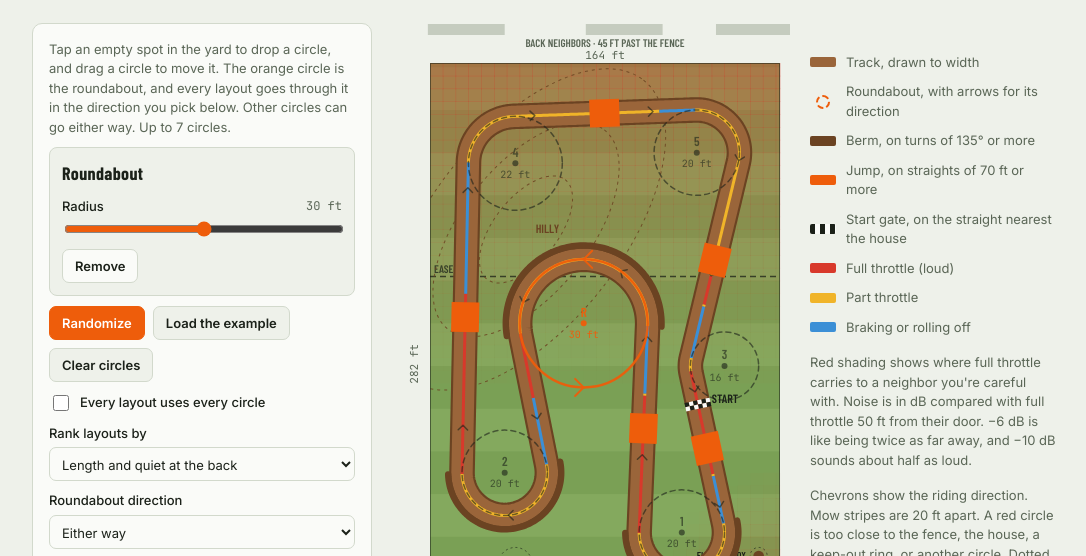
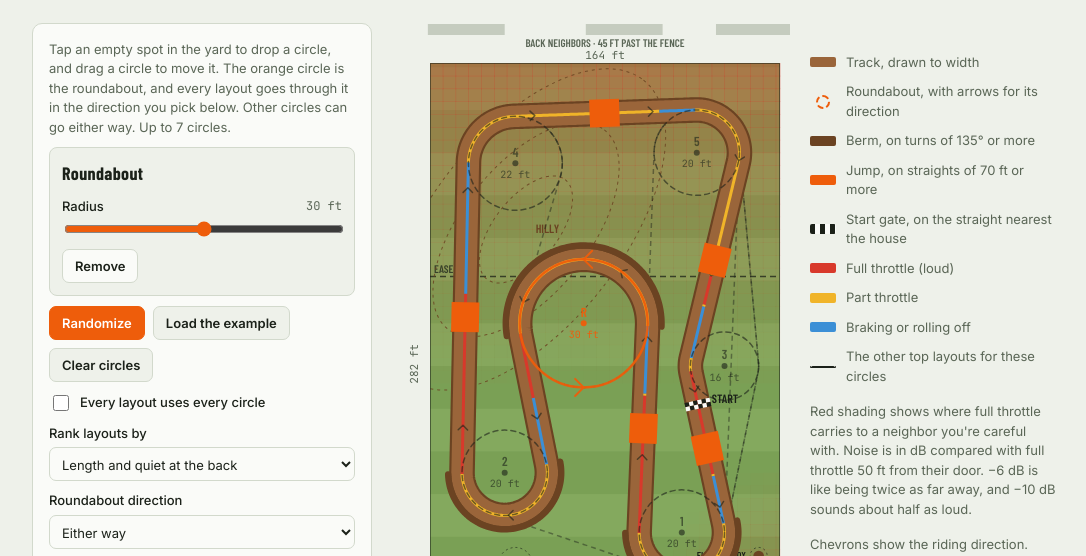
Before and after one commit to nosv1/back-yard-dirt-track, a website: page index.html in a window 1280 px wide. Shown: the part 185-741 px from the top of the page, without its empty margins (64-1150 px from the left). Drawn offline with nearby package versions, Linux system fonts and the light colour scheme.

Commit message:
Show the other top layouts as faint dashed lines under the selected one
Co-Authored-By: Claude Opus 5.5 <noreply@anthropic.com>

```diff
--- a/index.html
+++ b/index.html
@@ -237,6 +237,7 @@ details.more[open] summary { margin-bottom: 12px; }
       <div class="k"><span class="sw" style="background: var(--loud)"></span>Full throttle (loud)</div>
       <div class="k"><span class="sw" style="background: var(--part)"></span>Part throttle</div>
       <div class="k"><span class="sw" style="background: var(--cool)"></span>Braking or rolling off</div>
+      <div class="k"><span class="sw" style="background: none; border-top: 2px dashed var(--fg); height: 0"></span>The other top layouts for these circles</div>
       <p>Red shading shows where full throttle carries to a neighbor you're careful with. Noise is in dB compared with full throttle 50 ft from their door. −6 dB is like being twice as far away, and −10 dB sounds about half as loud.</p>
       <p>Chevrons show the riding direction. Mow stripes are 20 ft apart. A red circle is too close to the fence, the house, a keep-out ring, or another circle. Dotted rings are keep-outs around the fire pit and electrical box. Brown contours mark the hilly area, which doesn't block anything yet.</p>
     </div>
@@ -996,7 +997,7 @@ function randomCircles(rand, width) {
 /** @typedef {{ nbs: Neighbor[], concerns: Concerns, gaps: Gaps, quietFrom: number, noiseMap: boolean }} Overlay */
 /**
  * @typedef {{ thumb: boolean, width: number, track: Track | null, sim: Sim | null, rings: Rings | null,
- *   overlay: Overlay | null }} YardOpts
+ *   overlay: Overlay | null, ghosts?: Track[] }} YardOpts
  */
 /** @typedef {{ ox: number, oy: number, s: number }} Geo */
 /** @typedef {{ x: number, y: number, r: number }} CircleSpec */
@@ -1400,6 +1401,23 @@ function drawRingLabel(pen, c, rings) {
   ctx.fillText(String(Math.round(c.r)) + ' ft', px(pen, c.x), py(pen, c.y) + 12);
 }
 
+/** The other layouts for the same circles, as thin faint centerlines. @param {Pen} pen @param {Track[]} list */
+function drawGhosts(pen, list) {
+  check(list.length <= BATCH, 'at most one batch of ghost layouts');
+  const ctx = pen.ctx;
+  ctx.save();
+  ctx.globalAlpha = 0.45; ctx.strokeStyle = pen.col.fg; ctx.lineWidth = 1.5; ctx.setLineDash([5, 4]);
+  for (const tr of list) {
+    check(tr.samples.length > 1, 'a ghost layout needs points');
+    ctx.beginPath();
+    tr.samples.forEach((p, i) => {
+      if (i === 0) { ctx.moveTo(px(pen, p.x), py(pen, p.y)); } else { ctx.lineTo(px(pen, p.x), py(pen, p.y)); }
+    });
+    ctx.closePath(); ctx.stroke();
+  }
+  ctx.restore();
+}
+
 /** Draws the whole yard; returns where it landed, for turning taps into feet. @param {HTMLCanvasElement} canvas @param {YardOpts} opts @returns {Geo | null} */
 function drawYard(canvas, opts) {
   const pen = makePen(canvas, opts.thumb), ov = opts.overlay;
@@ -1410,6 +1428,7 @@ function drawYard(canvas, opts) {
   drawFeatures(pen, opts.thumb);
   drawFence(pen);
   if (ov) { drawLabels(pen, ov); }
+  if (opts.ghosts) { drawGhosts(pen, opts.ghosts); }
   if (opts.track) { drawTrack(pen, opts.track, opts); }
   if (opts.rings) { drawRings(pen, opts.rings, opts.thumb); }
   return { ox: pen.ox, oy: pen.oy, s: pen.s };
@@ -1536,8 +1555,9 @@ function renderMain() {
   const sol = state.drag ? undefined : state.csol[state.csel];
   const tr = sol ? buildCircleTrack(sol.order) : null;
   const sim = tr ? lapSim(tr.samples, quietFrom()) : null;
+  const ghosts = sol ? state.csol.filter((_, i) => i !== state.csel).slice(0, BATCH).map((l) => buildCircleTrack(l.order)) : [];
   state.geo = drawYard(mainCanvas, { thumb: false, width: state.width, track: tr, sim,
-    rings: ringsOpts(state.cpick, hubDirShown()), overlay: overlay() });
+    rings: ringsOpts(state.cpick, hubDirShown()), overlay: overlay(), ghosts });
   setStats(tr, sim);
   renderSelBox();
 }
```
Also changed, not shown: src/page.html (+1 -0 lines), src/ui.js (+21 -2 lines).
